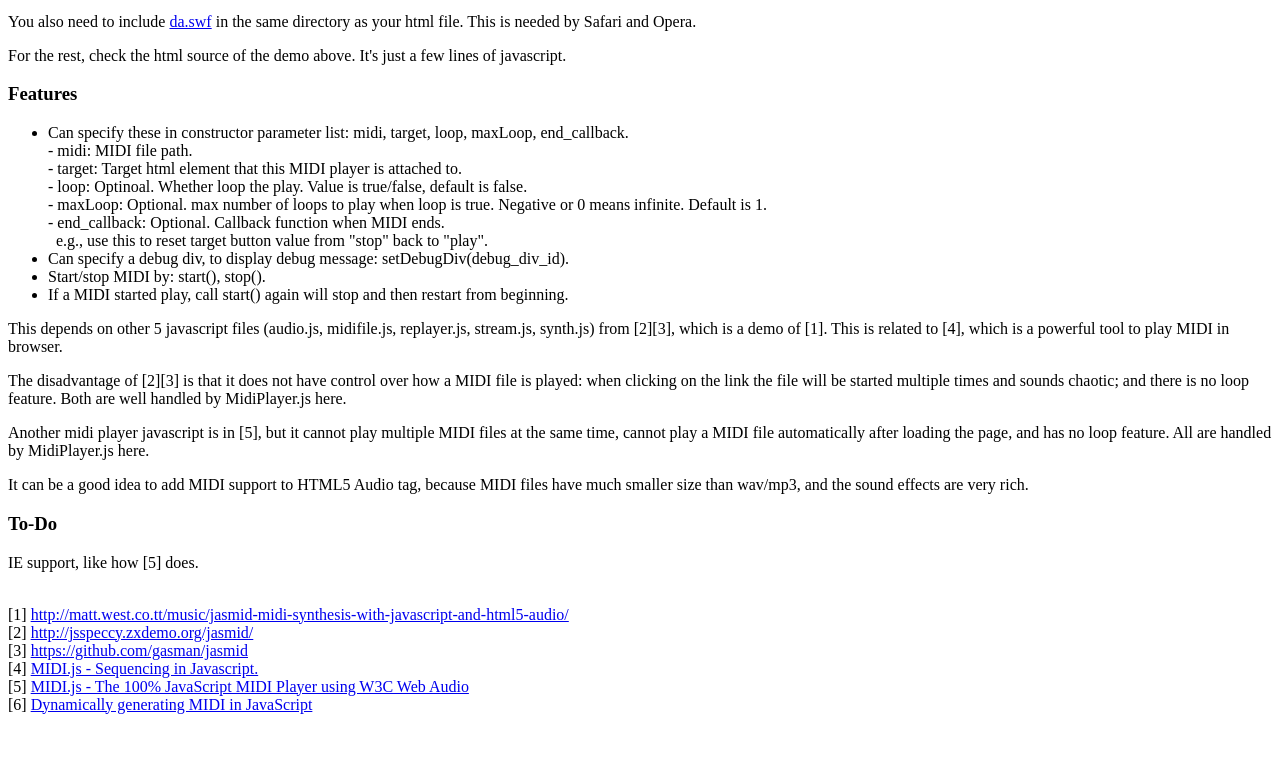
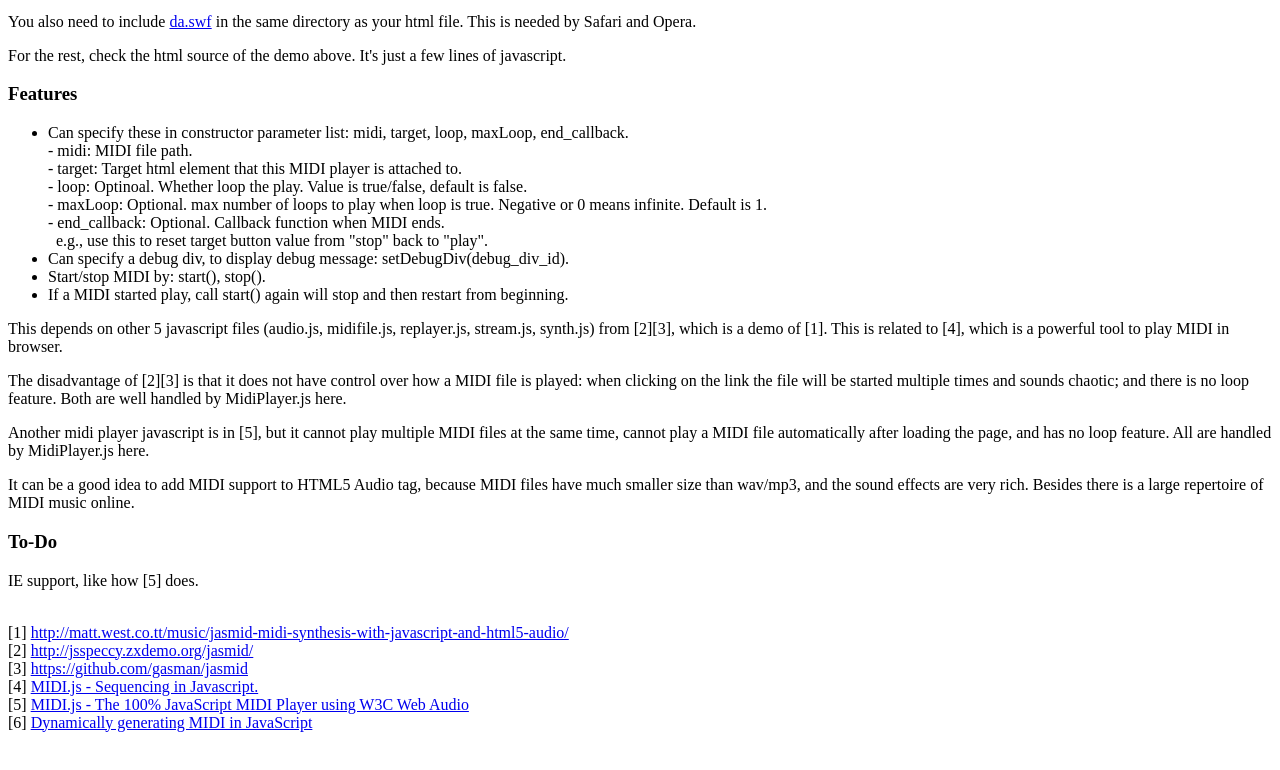
Before and after one commit to chenx/MidiPlayer, a plain HTML site: page index.html in a window 1280 px wide. Shown: the part 618-1388 px from the top of the page. Drawn offline with Linux system fonts and the light colour scheme.

Commit message:
Update index.html

```diff
--- a/index.html
+++ b/index.html
@@ -114,7 +114,8 @@ cannot play a MIDI file automatically after loading the page, and has no loop fe
 All are handled by MidiPlayer.js here.
 
 <p>It can be a good idea to add MIDI support to HTML5 Audio tag, because MIDI files have
-much smaller size than wav/mp3, and the sound effects are very rich.</p>
+much smaller size than wav/mp3, and the sound effects are very rich.
+Besides there is a large repertoire of MIDI music online.</p>
 
 
 <h3>To-Do</h3>
```
